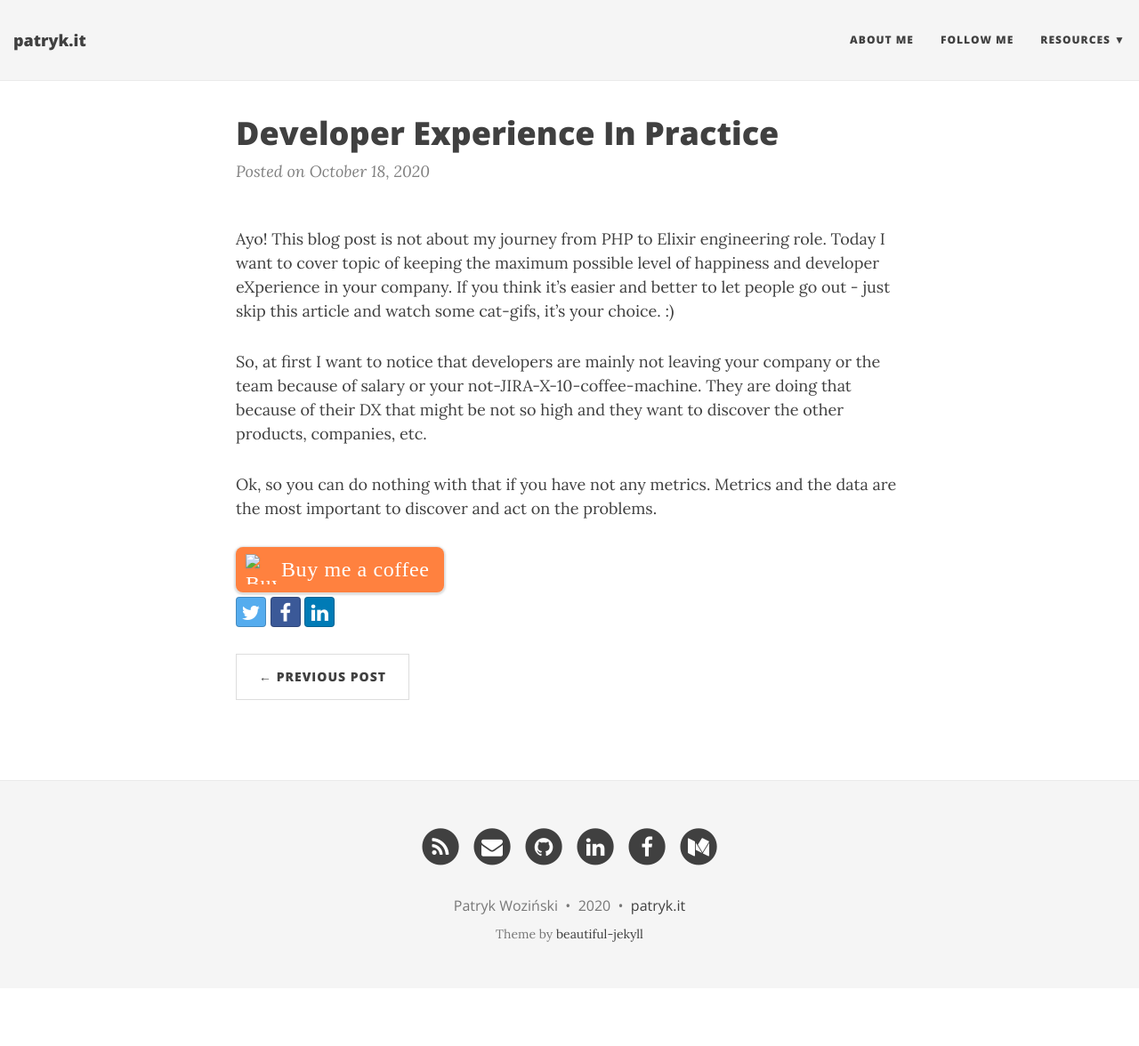
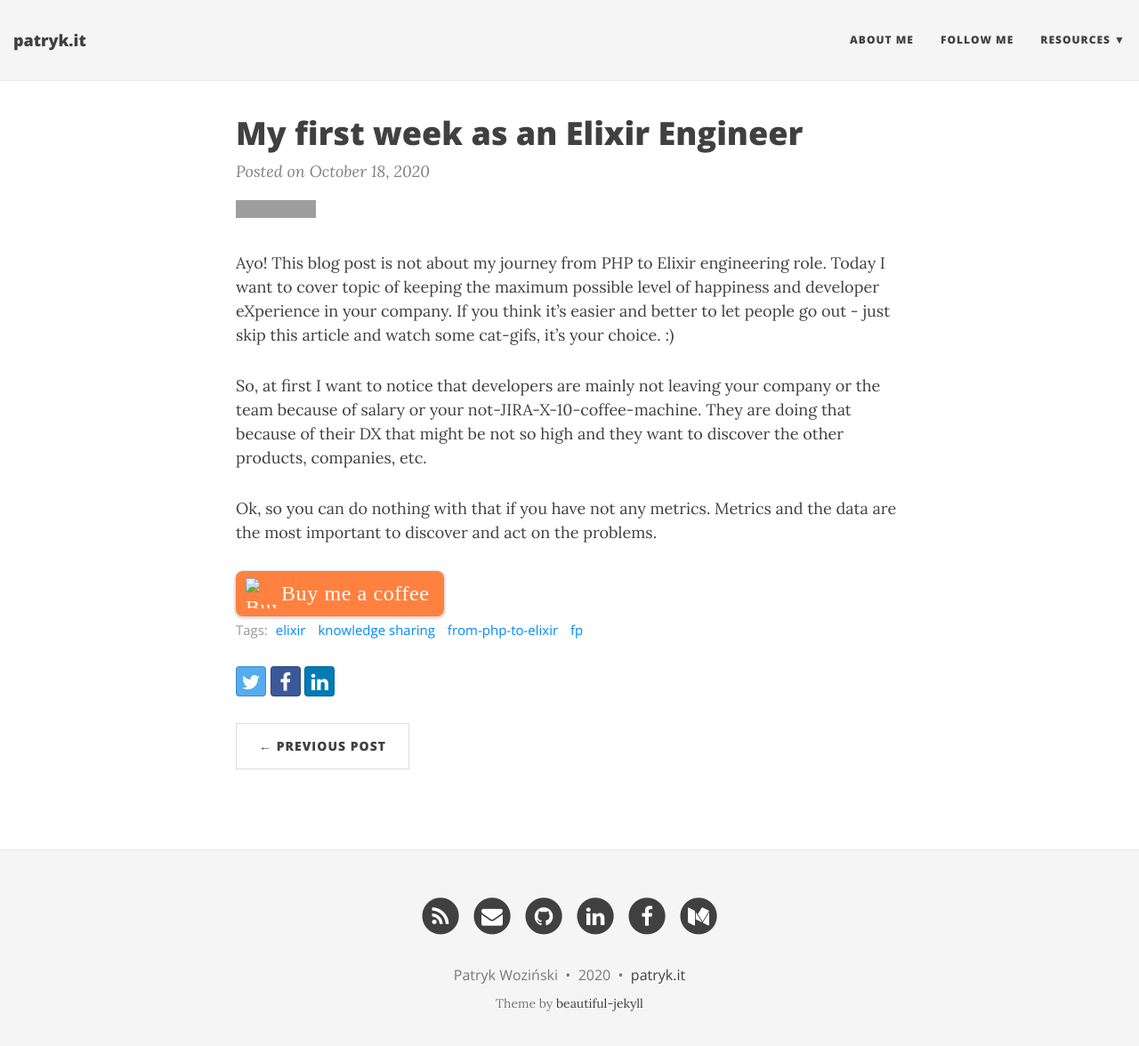
Before and after one commit to patrykwozinski/patrykwozinski.github.io, a Jekyll site: the page built from _posts/2020-10-18-developer-experience-in-practice.md, in a window 1280 px wide and 1189 px high. Shown: the top 1176 px of the window at 89% size. Built offline with Jekyll 4.4.1, drawn with Linux system fonts in a browser that asks for light colours; nearby versions of some CDN libraries; comment, search, counter and statistics services are not loaded; grey boxes are pictures that could not be loaded.

```diff
--- a/_posts/2020-10-18-developer-experience-in-practice.md
+++ b/_posts/2020-10-18-developer-experience-in-practice.md
@@ -1,4 +1,12 @@
-
+---
+layout: post
+title: My first week as an Elixir Engineer
+gh-repo: patrykwozinski/patrykwozinski.github.io
+gh-badge: [follow]
+tags: [elixir, knowledge sharing, from-php-to-elixir, fp]
+comments: true
+share-img: "/img/blog/developer-experience.jpg"
+---
 
 Ayo!
 This blog post is not about my journey from PHP to Elixir engineering role. Today I want to cover topic of keeping the maximum possible level of happiness and developer eXperience in your company. If you think it’s easier and better to let people go out - just skip this article and watch some cat-gifs, it’s your choice. :)
```
